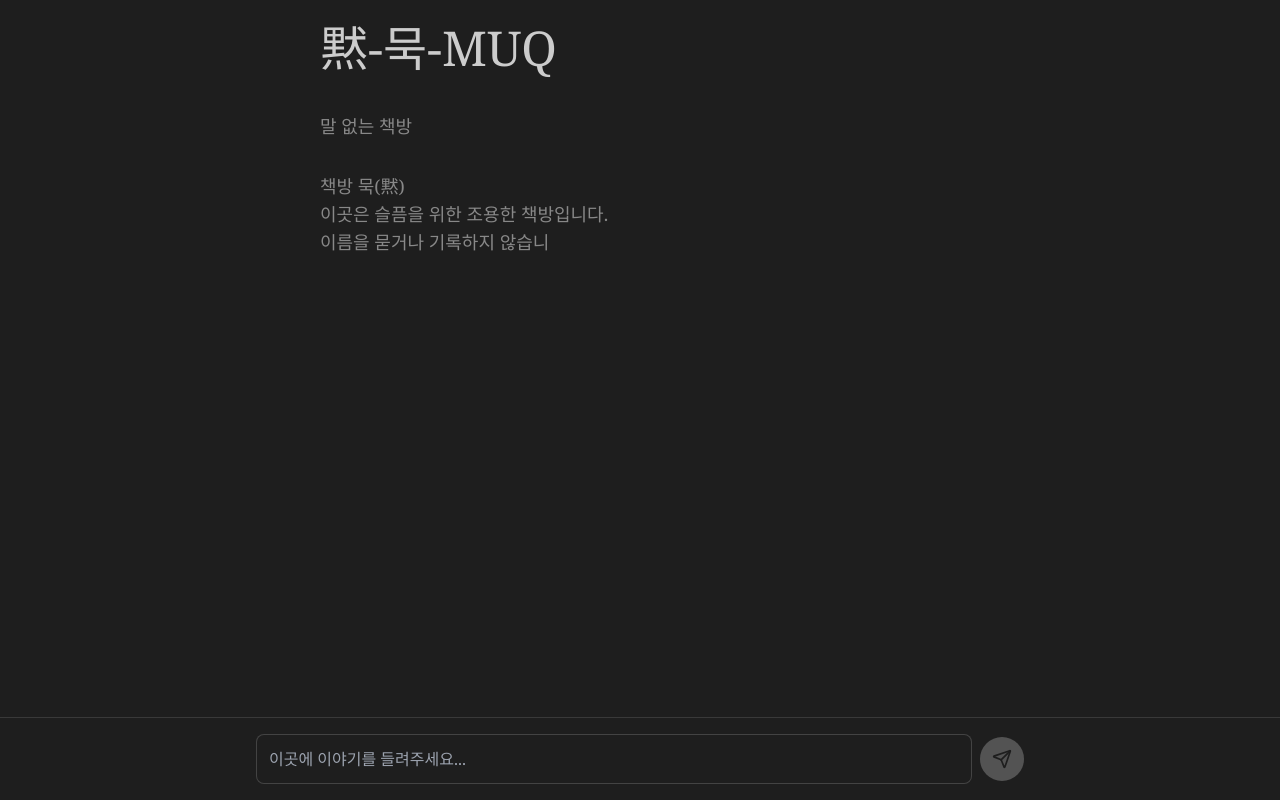
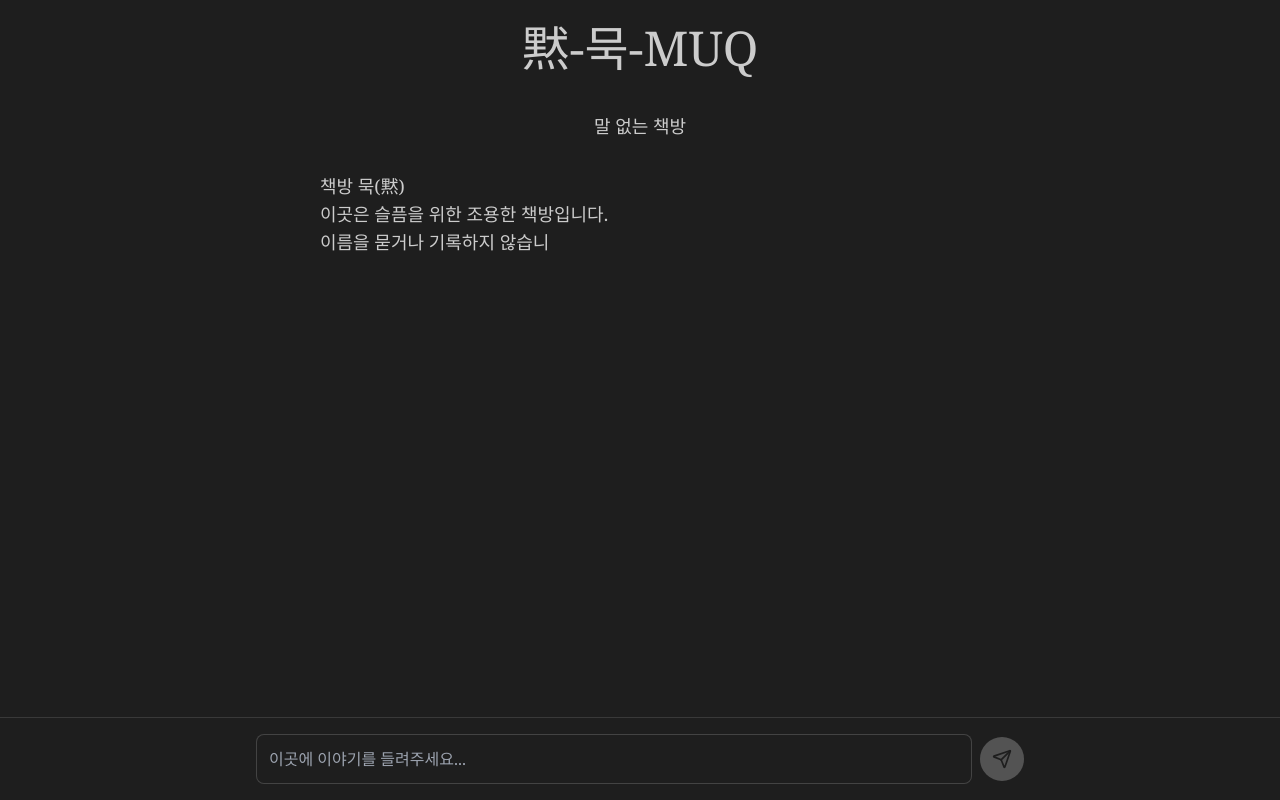
Before and after one commit to skaas/mindbooks, a React (Vite) app: page / in a window 1280 px wide. Built offline with nearby package versions, Linux system fonts and the light colour scheme.

Commit message:
채팅 스타일 분류

```diff
--- /dev/null
+++ b/src/components/ChatMessage.jsx
@@ -0,0 +1,49 @@
+import React from 'react';
+
+// 메시지 내용 렌더링을 위한 도우미 컴포넌트
+const MessageContent = ({ msg }) => {
+  switch (msg.type) {
+    case 'h1':
+      return <h1 className="text-5xl font-serif mb-2">{msg.content}</h1>;
+    case 'p':
+      return <p className="text-lg whitespace-pre-wrap">{msg.content}</p>;
+    case 'book':
+      return (
+        <div className="border-t border-muk-border/50 pt-4 mt-2">
+          <h3 className="text-xl font-serif mb-1">{msg.content.title}</h3>
+          <p className="text-muk-subtext mb-2 text-sm">{msg.content.author}</p>
+          <p className="text-muk-text/90 mb-3 text-base">{msg.content.summary}</p>
+          <p className="text-muk-text/70 text-sm">{msg.content.reason}</p>
+        </div>
+      );
+    default:
+      return <p className="whitespace-pre-wrap">{msg.content}</p>;
+  }
+};
+
+const ChatMessage = ({ msg }) => {
+  // 정렬 및 기본 스타일 결정
+  const alignment = {
+    user: 'justify-end',
+    master: 'justify-start',
+    system: 'justify-center',
+  }[msg.sender] || 'justify-start';
+
+  const bubbleStyle = {
+    user: 'bg-muk-point text-white',
+    master: 'bg-muk-bg-light',
+    system: '', // No bubble for system messages
+  }[msg.sender] || 'bg-muk-bg-light';
+
+  const textAlignment = msg.sender === 'system' ? 'text-center' : 'text-left';
+
+  return (
+    <div className={`flex w-full ${alignment}`}>
+      <div className={`rounded-lg px-4 py-2 max-w-lg ${bubbleStyle} ${textAlignment}`}>
+        <MessageContent msg={msg} />
+      </div>
+    </div>
+  );
+};
+
+export default ChatMessage;
--- a/src/components/RecommendForm.jsx
+++ b/src/components/RecommendForm.jsx
@@ -1,6 +1,6 @@
-import React, { useState, Fragment, useEffect, useRef } from 'react';
-import { Transition } from '@headlessui/react';
+import React, { useState, useEffect, useRef } from 'react';
 import { Send, Clock } from 'lucide-react';
+import ChatMessage from './ChatMessage';
 
 export default function RecommendForm() {
   const [input, setInput] = useState('');
@@ -16,21 +16,25 @@ export default function RecommendForm() {
 
   const chatContainerRef = useRef(null);
   const typingIntervalRef = useRef(null);
+  const typingMessageIdRef = useRef('');
+  const typingFullContentRef = useRef('');
 
   useEffect(() => {
-    // This effect runs only once on mount and handles the initial message sequence
     const timers = [];
-    if(typingIntervalRef.current) clearInterval(typingIntervalRef.current);
+    if (typingIntervalRef.current) clearInterval(typingIntervalRef.current);
 
     setMessages([]);
     setShowMsg1(false);
     setShowMsg2(false);
 
-    const msg1 = { id: `${Date.now()}-1`, sender: 'master', content: '黙-묵-MUQ', type: 'h1' };
-    const msg2 = { id: `${Date.now()}-2`, sender: 'master', content: '말 없는 책방', type: 'p' };
+    const msg1 = { id: `${Date.now()}-1`, sender: 'system', content: '黙-묵-MUQ', type: 'h1' };
+    const msg2 = { id: `${Date.now()}-2`, sender: 'system', content: '말 없는 책방', type: 'p' };
     const typingMessageId = `${Date.now()}-3`;
-    const typingFullContent = '책방 묵(黙)\n이곳은 슬픔을 위한 조용한 책방입니다.\n이름을 묻거나 기록하지 않습니다.\n마스터는 말없이 책으로만 응답합니다.\n\n\n마스터가 조용히 고개를 끄덕입니다.';
+    const typingFullContent = '책방 묵(黙)\n이곳은 슬픔을 위한 조용한 책방입니다.\n이름을 묻거나 기록하지 않습니다.\n마스터는 말없이 책으로만 응답합니다.\n\n\n어서오세요. 오늘 어떤 힘든일이 있으셨나요?';
     const msg3 = { id: typingMessageId, sender: 'master', content: '', type: 'p' };
+
+    typingMessageIdRef.current = typingMessageId;
+    typingFullContentRef.current = typingFullContent;
 
     setMessages([msg1, msg2, msg3]);
 
@@ -159,7 +163,7 @@ export default function RecommendForm() {
       setMessages(prev => {
         console.log('[handleSubmit] API Error. Prev state:', prev);
         const updatedMessages = prev.filter(msg => msg && msg.id !== thinkingMessageId);
-        const errorMessage = { id: Date.now(), sender: 'master', content: '지금은 마스터가 건강이 좋지 않아보입니다. 잠시 후 다시 시도해 주세요.' };
+        const errorMessage = { id: Date.now(), sender: 'system', content: '지금은 마스터가 건강이 좋지 않아보입니다.\n잠시 후 다시 시도해 주세요.' };
         const nextState = [...updatedMessages, errorMessage].filter(Boolean);
         console.log('[handleSubmit] API Error. Next state:', nextState);
         return nextState;
@@ -177,33 +181,8 @@ export default function RecommendForm() {
       {/* Main Content Area */}
       <main ref={chatContainerRef} className="flex-grow flex flex-col p-4 overflow-y-auto">
         <div className="w-full max-w-2xl mx-auto space-y-4">
-          {messages.filter(Boolean).map((msg, index) => (
-            <div key={msg.id} className={`flex ${msg.sender === 'user' ? 'justify-end' : 'justify-start'}`}>
-              <div className={`rounded-lg px-4 py-2 max-w-lg ${msg.sender === 'user' ? 'bg-muk-point text-white' : ''}`}>
-                {(() => {
-                  if (msg.type === 'h1') {
-                    return <h1 className={`text-5xl font-serif text-center mb-2 transition-colors duration-[1500ms] ${showMsg1 ? 'text-muk-text' : 'text-muk-bg'}`}>{msg.content}</h1>;
-                  }
-                  if (msg.type === 'p' && index === 1) { // "말 없는 책방"
-                    return <p className={`text-lg whitespace-pre-wrap text-left transition-colors duration-[1000ms] ${showMsg2 ? 'text-muk-subtext' : 'text-muk-bg'}`}>{msg.content}</p>;
-                  }
-                  if (msg.type === 'p') { // Other 'p' types like typing message
-                    return <p className="text-lg text-muk-subtext whitespace-pre-wrap text-left">{msg.content}</p>;
-                  }
-                  if (msg.type === 'book') {
-                    return (
-                      <div className="text-left border-t border-muk-border/50 pt-4 mt-2 bg-muk-bg-light p-4 rounded-lg">
-                        <h3 className="text-xl font-serif text-muk-text mb-1">{msg.content.title}</h3>
-                        <p className="text-muk-subtext mb-2 text-sm">{msg.content.author}</p>
-                        <p className="text-muk-text/90 mb-3 text-base">{msg.content.summary}</p>
-                        <p className="text-muk-text/70 text-sm">{msg.content.reason}</p>
-                      </div>
-                    );
-                  }
-                  return <p className="whitespace-pre-wrap">{msg.content}</p>;
-                })()}
-              </div>
-            </div>
+          {messages.filter(Boolean).map((msg) => (
+            <ChatMessage key={msg.id} msg={msg} />
           ))}
         </div>
       </main>
```
